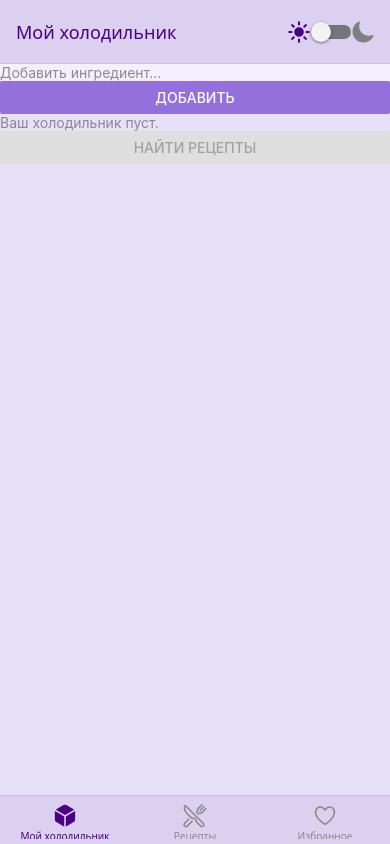
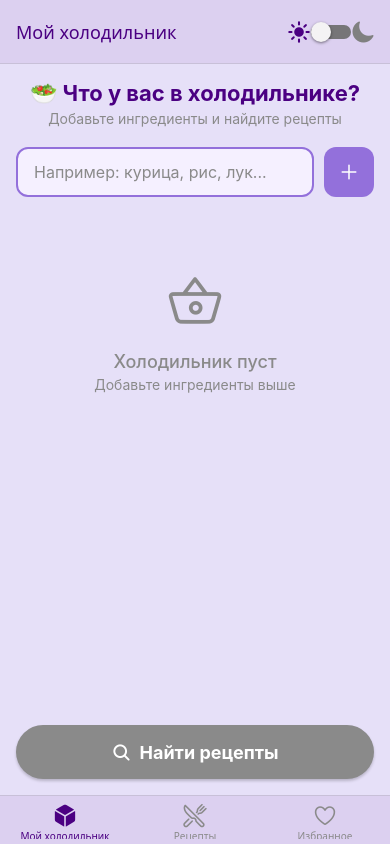
Before and after one commit to Apelsin-cu/food, a React Native app: screen /Refrigerator in a window 390 px wide. Built offline with nearby package versions, Linux system fonts and the light colour scheme.

Commit message:
справлены функции, улучшен интерфейс, полная русификация

```diff
--- a/src/screens/FavoritesScreen.tsx
+++ b/src/screens/FavoritesScreen.tsx
@@ -19,7 +19,10 @@ const FavoritesScreen = () => {
     return (
       <View style={[styles.container, { backgroundColor: colors.background }]}>
         <Ionicons name="heart-dislike-outline" size={80} color={colors.tabBarInactive} />
-        <Text style={[styles.emptyText, { color: colors.tabBarInactive }]}>У вас пока нет избранных рецептов.</Text>
+        <Text style={[styles.emptyTitle, { color: colors.text }]}>Нет избранных</Text>
+        <Text style={[styles.emptyText, { color: colors.tabBarInactive }]}>
+          Нажмите ❤️ на рецепте, чтобы{"\n"}добавить его в избранное
+        </Text>
       </View>
     );
   }
@@ -42,13 +45,21 @@ const styles = StyleSheet.create({
     flex: 1,
     justifyContent: 'center',
     alignItems: 'center',
+    padding: 20,
   },
   listContainer: {
     paddingVertical: 8,
+    paddingHorizontal: 4,
+  },
+  emptyTitle: {
+    marginTop: 16,
+    fontSize: 20,
+    fontWeight: 'bold',
   },
   emptyText: {
-    marginTop: 20,
-    fontSize: 16,
+    marginTop: 8,
+    fontSize: 14,
+    textAlign: 'center',
   },
 });
 
--- a/src/screens/RecipesScreen.tsx
+++ b/src/screens/RecipesScreen.tsx
@@ -1,31 +1,61 @@
+import { Ionicons } from '@expo/vector-icons';
 import { RouteProp, useNavigation, useRoute } from '@react-navigation/native';
 import { StackNavigationProp } from '@react-navigation/stack';
 import React, { useContext, useEffect, useMemo, useState } from 'react';
-import { ActivityIndicator, FlatList, StyleSheet, Text, TouchableOpacity, View } from 'react-native';
+import {
+    ActivityIndicator,
+    Alert,
+    FlatList,
+    StyleSheet,
+    Text,
+    TouchableOpacity,
+    View
+} from 'react-native';
 import RecipeCard from '../components/RecipeCard';
 import { ThemeContext } from '../context/ThemeContext';
 import { RootStackParamList, RootTabParamList } from '../navigation/AppNavigator';
-import { findRecipesByIngredients } from '../services/recipeApi';
+import { getRecipeSuggestionsFromGPT } from '../services/gptService';
+import { findRecipesByIngredients, searchRecipesByName } from '../services/recipeApi';
 import { Recipe } from '../types/recipe';
 
 type RecipesScreenRouteProp = RouteProp<RootTabParamList, 'Recipes'>;
 type RecipesScreenNavigationProp = StackNavigationProp<RootStackParamList, 'RecipeDetail'>;
 
-const FilterChip = ({ label, selected, onSelect, colors }: { label: string, selected: boolean, onSelect: () => void, colors: any }) => (
+const FilterChip = ({
+  label,
+  selected,
+  onSelect,
+  colors
+}: {
+  label: string;
+  selected: boolean;
+  onSelect: () => void;
+  colors: any;
+}) => (
   <TouchableOpacity
-    style={[styles.chip, { backgroundColor: colors.card }, selected && [styles.chipSelected, { backgroundColor: colors.primary }]]}
+    style={[
+      styles.chip,
+      { backgroundColor: colors.card, borderColor: colors.border, borderWidth: 1 },
+      selected && { backgroundColor: colors.primary, borderColor: colors.primary }
+    ]}
     onPress={onSelect}
   >
-    <Text style={[styles.chipText, { color: colors.text }, selected && styles.chipTextSelected]}>{label}</Text>
+    <Text style={[
+      styles.chipText,
+      { color: colors.text },
+      selected && { color: 'white' }
+    ]}>
+      {label}
+    </Text>
   </TouchableOpacity>
 );
 
 const RecipesScreen = () => {
   const route = useRoute<RecipesScreenRouteProp>();
   const navigation = useNavigation<RecipesScreenNavigationProp>();
-  const { ingredients } = route.params;
+  const { ingredients = [] } = route.params || {};
   const [recipes, setRecipes] = useState<Recipe[]>([]);
-  const [loading, setLoading] = useState(true);
+  const [loading, setLoading] = useState(false);
   const [error, setError] = useState<string | null>(null);
   const { colors } = useContext(ThemeContext);
 
@@ -41,12 +71,17 @@ const RecipesScreen = () => {
   const [isDairyFree, setIsDairyFree] = useState(false);
 
   useEffect(() => {
+    if (ingredients.length === 0) {
+      setLoading(false);
+      return;
+    }
+
     const fetchRecipes = async () => {
       try {
         setLoading(true);
+        setError(null);
         const foundRecipes = await findRecipesByIngredients(ingredients);
         setRecipes(foundRecipes);
-        setError(null);
       } catch (e) {
         setError('Не удалось загрузить рецепты. Попробуйте ещё.');
         console.error(e);
@@ -61,7 +96,7 @@ const RecipesScreen = () => {
   // Функция для получения предложений от GPT
   const handleGetGptSuggestions = async () => {
     if (ingredients.length === 0) {
-      Alert.alert('Ошибка', 'Добавьте ингредиенты для получения предложений от GPT');
+      Alert.alert('Ошибка', 'Сначала добавьте ингредиенты в холодильник');
       return;
     }
 
@@ -72,13 +107,11 @@ const RecipesScreen = () => {
       setGptSuggestions(suggestions);
 
       if (suggestions.length > 0) {
-        // Ищем рецепты по первому предложению GPT
         const allRecipes: Recipe[] = [];
         for (const suggestion of suggestions.slice(0, 3)) {
           const found = await searchRecipesByName(suggestion);
           allRecipes.push(...found);
         }
-        // Убираем дубликаты по id
         const uniqueRecipes = allRecipes.filter(
           (recipe, index, self) => index === self.findIndex(r => r.id === recipe.id)
         );
@@ -94,6 +127,8 @@ const RecipesScreen = () => {
 
   // Функция для возврата к обычному поиску
   const handleNormalSearch = async () => {
+    if (ingredients.length === 0) return;
+
     setUseGpt(false);
     setGptSuggestions([]);
     setLoading(true);
@@ -119,13 +154,25 @@ const RecipesScreen = () => {
     });
   }, [recipes, isVegan, isGlutenFree, isVegetarian, isDairyFree]);
 
+  // Если нет ингредиентов
+  if (ingredients.length === 0) {
+    return (
+      <View style={[styles.centerContainer, { backgroundColor: colors.background }]}>
+        <Ionicons name="restaurant-outline" size={80} color={colors.tabBarInactive} />
+        <Text style={[styles.emptyTitle, { color: colors.text }]}>Нет ингредиентов</Text>
+        <Text style={[styles.emptySubtitle, { color: colors.tabBarInactive }]}>
+          Добавьте ингредиенты в холодильник,{'\n'}чтобы найти рецепты
+        </Text>
+      </View>
+    );
+  }
 
   if (loading || loadingGpt) {
     return (
-      <View style={[styles.container, { backgroundColor: colors.background }]}>
+      <View style={[styles.centerContainer, { backgroundColor: colors.background }]}>
         <ActivityIndicator size="large" color={colors.primary} />
-        <Text style={{ color: colors.text, marginTop: 10 }}>
-          {loadingGpt ? 'GPT ищет идеи рецептов...' : 'Ищем рецепты...'}
+        <Text style={[styles.loadingText, { color: colors.text }]}>
+          {loadingGpt ? '🤖 GPT ищет идеи рецептов...' : '🔍 Ищем рецепты...'}
         </Text>
       </View>
     );
@@ -133,14 +180,21 @@ const RecipesScreen = () => {
 
   if (error) {
     return (
-      <View style={[styles.container, { backgroundColor: colors.background }]}>
+      <View style={[styles.centerContainer, { backgroundColor: colors.background }]}>
+        <Ionicons name="cloud-offline-outline" size={60} color={colors.error} />
         <Text style={[styles.errorText, { color: colors.error }]}>{error}</Text>
+        <TouchableOpacity
+          style={[styles.retryButton, { backgroundColor: colors.primary }]}
+          onPress={handleNormalSearch}
+        >
+          <Text style={styles.retryButtonText}>Попробовать снова</Text>
+        </TouchableOpacity>
       </View>
     );
   }
 
   return (
-    <View style={{flex: 1, backgroundColor: colors.background}}>
+    <View style={{ flex: 1, backgroundColor: colors.background }}>
       {/* GPT кнопка */}
       <View style={styles.gptContainer}>
         <TouchableOpacity
@@ -149,7 +203,7 @@ const RecipesScreen = () => {
         >
           <Ionicons name="sparkles" size={20} color="white" style={{ marginRight: 8 }} />
           <Text style={styles.gptButtonText}>
-            {useGpt ? 'Обычный поиск' : 'Спросить GPT'}
+            {useGpt ? 'Обычный поиск' : '✨ Спросить GPT'}
           </Text>
         </TouchableOpacity>
       </View>
@@ -157,7 +211,9 @@ const RecipesScreen = () => {
       {/* GPT предложения */}
       {useGpt && gptSuggestions.length > 0 && (
         <View style={[styles.suggestionsContainer, { backgroundColor: colors.card }]}>
-          <Text style={[styles.suggestionsTitle, { color: colors.primary }]}>Идеи от GPT:</Text>
+          <Text style={[styles.suggestionsTitle, { color: colors.primary }]}>
+            💡 Идеи от GPT:
+          </Text>
           <View style={styles.suggestionsList}>
             {gptSuggestions.map((suggestion, index) => (
               <View key={index} style={[styles.suggestionChip, { backgroundColor: colors.accent }]}>
@@ -169,20 +225,31 @@ const RecipesScreen = () => {
       )}
 
       {/* Фильтры */}
-      <View style={[styles.filtersContainer, { backgroundColor: colors.background }]}>
-        <FilterChip label="Веган" selected={isVegan} onSelect={() => setIsVegan(!isVegan)} colors={colors} />
-        <FilterChip label="Без глютена" selected={isGlutenFree} onSelect={() => setIsGlutenFree(!isGlutenFree)} colors={colors} />
-        <FilterChip label="Вегетарианское" selected={isVegetarian} onSelect={() => setIsVegetarian(!isVegetarian)} colors={colors} />
-        <FilterChip label="Без молока" selected={isDairyFree} onSelect={() => setIsDairyFree(!isDairyFree)} colors={colors} />
+      <View style={styles.filtersContainer}>
+        <FilterChip label="🌱 Веган" selected={isVegan} onSelect={() => setIsVegan(!isVegan)} colors={colors} />
+        <FilterChip label="🌾 Без глютена" selected={isGlutenFree} onSelect={() => setIsGlutenFree(!isGlutenFree)} colors={colors} />
+        <FilterChip label="🥗 Вегетарианское" selected={isVegetarian} onSelect={() => setIsVegetarian(!isVegetarian)} colors={colors} />
+        <FilterChip label="🥛 Без молока" selected={isDairyFree} onSelect={() => setIsDairyFree(!isDairyFree)} colors={colors} />
       </View>
 
+      {/* Список рецептов */}
       <FlatList
         data={filteredRecipes}
         keyExtractor={(item) => item.id.toString()}
         renderItem={({ item }) => (
-          <RecipeCard recipe={item} onPress={() => navigation.navigate('RecipeDetail', { recipe: item })} />
+          <RecipeCard
+            recipe={item}
+            onPress={() => navigation.navigate('RecipeDetail', { recipe: item })}
+          />
         )}
-        ListEmptyComponent={<Text style={[styles.emptyText, { color: colors.tabBarInactive }]}>Рецепты не найдены для ваших ингредиентов и фильтров.</Text>}
+        ListEmptyComponent={
+          <View style={styles.emptyListContainer}>
+            <Ionicons name="search-outline" size={50} color={colors.tabBarInactive} />
+            <Text style={[styles.emptyListText, { color: colors.tabBarInactive }]}>
+              Рецепты не найдены для ваших ингредиентов и фильтров
+            </Text>
+          </View>
+        }
         contentContainerStyle={styles.listContainer}
       />
     </View>
@@ -190,38 +257,61 @@ const RecipesScreen = () => {
 };
 
 const styles = StyleSheet.create({
-  container: {
+  centerContainer: {
     flex: 1,
     justifyContent: 'center',
     alignItems: 'center',
+    padding: 20,
+  },
+  emptyTitle: {
+    fontSize: 20,
+    fontWeight: 'bold',
+    marginTop: 16,
+  },
+  emptySubtitle: {
+    fontSize: 14,
+    textAlign: 'center',
+    marginTop: 8,
+  },
+  loadingText: {
+    marginTop: 16,
+    fontSize: 16,
+  },
+  errorText: {
+    fontSize: 16,
+    textAlign: 'center',
+    marginTop: 12,
+    marginBottom: 16,
+  },
+  retryButton: {
+    paddingHorizontal: 24,
+    paddingVertical: 12,
+    borderRadius: 20,
+  },
+  retryButtonText: {
+    color: 'white',
+    fontWeight: 'bold',
   },
   listContainer: {
     paddingVertical: 8,
-  },
-  errorText: {
-    fontSize: 16,
-  },
-  emptyText: {
-    textAlign: 'center',
-    marginTop: 50,
-    fontSize: 16,
+    paddingHorizontal: 12,
   },
   filtersContainer: {
     flexDirection: 'row',
     flexWrap: 'wrap',
-    padding: 8,
+    paddingHorizontal: 12,
+    paddingVertical: 8,
     justifyContent: 'center',
   },
   chip: {
-    paddingVertical: 6,
-    paddingHorizontal: 12,
-    borderRadius: 16,
+    paddingVertical: 8,
+    paddingHorizontal: 14,
+    borderRadius: 20,
     margin: 4,
   },
-  chipSelected: {},
-  chipText: {},
-  chipTextSelected: {
-    color: 'white',
+  chipText: {
+    fontSize: 13,
+    fontWeight: '500',
   },
   gptContainer: {
     padding: 12,
@@ -230,9 +320,14 @@ const styles = StyleSheet.create({
   gptButton: {
     flexDirection: 'row',
     alignItems: 'center',
-    paddingVertical: 12,
-    paddingHorizontal: 24,
+    paddingVertical: 14,
+    paddingHorizontal: 28,
     borderRadius: 25,
+    elevation: 3,
+    shadowColor: '#000',
+    shadowOffset: { width: 0, height: 2 },
+    shadowOpacity: 0.2,
+    shadowRadius: 3,
   },
   gptButtonText: {
     color: 'white',
@@ -241,28 +336,40 @@ const styles = StyleSheet.create({
   },
   suggestionsContainer: {
     marginHorizontal: 16,
-    padding: 12,
-    borderRadius: 12,
+    padding: 14,
+    borderRadius: 16,
     marginBottom: 8,
   },
   suggestionsTitle: {
-    fontSize: 14,
+    fontSize: 15,
     fontWeight: 'bold',
-    marginBottom: 8,
+    marginBottom: 10,
   },
   suggestionsList: {
     flexDirection: 'row',
     flexWrap: 'wrap',
   },
   suggestionChip: {
-    paddingVertical: 4,
-    paddingHorizontal: 10,
-    borderRadius: 12,
-    margin: 2,
+    paddingVertical: 6,
+    paddingHorizontal: 12,
+    borderRadius: 14,
+    margin: 3,
   },
   suggestionText: {
     color: 'white',
-    fontSize: 12,
+    fontSize: 13,
+  },
+  emptyListContainer: {
+    flex: 1,
+    justifyContent: 'center',
+    alignItems: 'center',
+    paddingVertical: 60,
+    paddingHorizontal: 20,
+  },
+  emptyListText: {
+    textAlign: 'center',
+    marginTop: 16,
+    fontSize: 15,
   },
 });
 
--- a/src/screens/RefrigeratorScreen.tsx
+++ b/src/screens/RefrigeratorScreen.tsx
@@ -2,7 +2,16 @@ import { Ionicons } from '@expo/vector-icons';
 import { BottomTabNavigationProp } from '@react-navigation/bottom-tabs';
 import { useNavigation } from '@react-navigation/native';
 import React, { useContext, useLayoutEffect, useState } from 'react';
-import { Button, FlatList, KeyboardAvoidingView, Platform, StyleSheet, Text, TextInput, TouchableOpacity, View } from 'react-native';
+import {
+    FlatList,
+    KeyboardAvoidingView,
+    Platform,
+    StyleSheet,
+    Text,
+    TextInput,
+    TouchableOpacity,
+    View
+} from 'react-native';
 import ThemeSwitcher from '../components/ThemeSwitcher';
 import { ThemeContext } from '../context/ThemeContext';
 import { RootTabParamList } from '../navigation/AppNavigator';
@@ -22,15 +31,19 @@ const RefrigeratorScreen = () => {
   }, [navigation]);
 
   const handleAddIngredient = () => {
-// ...
+    const trimmed = currentIngredient.trim();
+    if (trimmed && !ingredients.includes(trimmed.toLowerCase())) {
+      setIngredients([...ingredients, trimmed.toLowerCase()]);
+      setCurrentIngredient('');
+    }
   };
 
   const handleRemoveIngredient = (ingredientToRemove: string) => {
-// ...
+    setIngredients(ingredients.filter(i => i !== ingredientToRemove));
   };
 
   const handleFindRecipes = () => {
-// ...
+    navigation.navigate('Recipes', { ingredients });
   };
 
   return (
@@ -39,33 +52,88 @@ const RefrigeratorScreen = () => {
       style={{ flex: 1, backgroundColor: colors.background }}
     >
       <View style={[styles.container, { backgroundColor: colors.background }]}>
+        {/* Заголовок */}
+        <View style={styles.header}>
+          <Text style={[styles.title, { color: colors.primary }]}>🥗 Что у вас в холодильнике?</Text>
+          <Text style={[styles.subtitle, { color: colors.tabBarInactive }]}>
+            Добавьте ингредиенты и найдите рецепты
+          </Text>
+        </View>
+
+        {/* Поле ввода */}
         <View style={styles.inputContainer}>
           <TextInput
-            style={[styles.input, { borderColor: colors.accent, color: colors.text, backgroundColor: colors.card }]}
-            placeholder="Добавить ингредиент..."
+            style={[styles.input, {
+              borderColor: colors.accent,
+              color: colors.text,
+              backgroundColor: colors.card
+            }]}
+            placeholder="Например: курица, рис, лук..."
             placeholderTextColor={colors.tabBarInactive}
             value={currentIngredient}
             onChangeText={setCurrentIngredient}
             onSubmitEditing={handleAddIngredient}
+            returnKeyType="done"
           />
-          <Button title="Добавить" onPress={handleAddIngredient} color={colors.accent} />
+          <TouchableOpacity
+            style={[styles.addButton, { backgroundColor: colors.accent }]}
+            onPress={handleAddIngredient}
+          >
+            <Ionicons name="add" size={24} color="white" />
+          </TouchableOpacity>
         </View>
+
+        {/* Счётчик */}
+        {ingredients.length > 0 && (
+          <Text style={[styles.counter, { color: colors.tabBarInactive }]}>
+            Добавлено: {ingredients.length} ингредиент(ов)
+          </Text>
+        )}
+
+        {/* Список ингредиентов */}
         <FlatList
           data={ingredients}
           keyExtractor={(item) => item}
+          style={styles.list}
           renderItem={({ item }) => (
             <View style={[styles.ingredientItem, { backgroundColor: colors.card }]}>
-              <Text style={[styles.ingredientText, { color: colors.text }]}>{item}</Text>
-              <TouchableOpacity onPress={() => handleRemoveIngredient(item)}>
-                <Ionicons name="remove-circle-outline" size={24} color={colors.error} />
+              <View style={styles.ingredientLeft}>
+                <Text style={styles.ingredientIcon}>🥬</Text>
+                <Text style={[styles.ingredientText, { color: colors.text }]}>{item}</Text>
+              </View>
+              <TouchableOpacity
+                onPress={() => handleRemoveIngredient(item)}
+                style={styles.removeButton}
+              >
+                <Ionicons name="close-circle" size={26} color={colors.error} />
               </TouchableOpacity>
             </View>
           )}
-          ListEmptyComponent={<Text style={[styles.emptyText, { color: colors.tabBarInactive }]}>Ваш холодильник пуст.</Text>}
+          ListEmptyComponent={
+            <View style={styles.emptyContainer}>
+              <Ionicons name="basket-outline" size={60} color={colors.tabBarInactive} />
+              <Text style={[styles.emptyText, { color: colors.tabBarInactive }]}>
+                Холодильник пуст
+              </Text>
+              <Text style={[styles.emptySubtext, { color: colors.tabBarInactive }]}>
+                Добавьте ингредиенты выше
+              </Text>
+            </View>
+          }
         />
-        <View style={styles.buttonContainer}>
-          <Button title="Найти рецепты" onPress={handleFindRecipes} disabled={ingredients.length === 0} color={colors.primary} />
-        </View>
+
+        {/* Кнопка поиска */}
+        <TouchableOpacity
+          style={[
+            styles.findButton,
+            { backgroundColor: ingredients.length > 0 ? colors.primary : colors.tabBarInactive }
+          ]}
+          onPress={handleFindRecipes}
+          disabled={ingredients.length === 0}
+        >
+          <Ionicons name="search" size={20} color="white" style={{ marginRight: 8 }} />
+          <Text style={styles.findButtonText}>Найти рецепты</Text>
+        </TouchableOpacity>
       </View>
     </KeyboardAvoidingView>
   );
@@ -73,26 +141,110 @@ const RefrigeratorScreen = () => {
 
 const styles = StyleSheet.create({
   container: {
-// ...
+    flex: 1,
+    padding: 16,
+  },
+  header: {
+    marginBottom: 20,
+    alignItems: 'center',
+  },
+  title: {
+    fontSize: 22,
+    fontWeight: 'bold',
+    marginBottom: 4,
+  },
+  subtitle: {
+    fontSize: 14,
   },
   inputContainer: {
-// ...
+    flexDirection: 'row',
+    marginBottom: 12,
   },
   input: {
-// ...
+    flex: 1,
+    height: 50,
+    borderWidth: 2,
+    borderRadius: 12,
+    paddingHorizontal: 16,
+    fontSize: 16,
+    marginRight: 10,
+  },
+  addButton: {
+    width: 50,
+    height: 50,
+    borderRadius: 12,
+    justifyContent: 'center',
+    alignItems: 'center',
+  },
+  counter: {
+    fontSize: 12,
+    marginBottom: 8,
+    textAlign: 'center',
+  },
+  list: {
+    flex: 1,
   },
   ingredientItem: {
-// ...
+    flexDirection: 'row',
+    alignItems: 'center',
+    justifyContent: 'space-between',
+    padding: 14,
+    marginVertical: 4,
+    borderRadius: 12,
+    elevation: 2,
+    shadowColor: '#000',
+    shadowOffset: { width: 0, height: 1 },
+    shadowOpacity: 0.1,
+    shadowRadius: 2,
+  },
+  ingredientLeft: {
+    flexDirection: 'row',
+    alignItems: 'center',
+  },
+  ingredientIcon: {
+    fontSize: 20,
+    marginRight: 10,
   },
   ingredientText: {
-// ...
+    fontSize: 16,
+    textTransform: 'capitalize',
+  },
+  removeButton: {
+    padding: 4,
+  },
+  emptyContainer: {
+    flex: 1,
+    justifyContent: 'center',
+    alignItems: 'center',
+    paddingVertical: 60,
   },
   emptyText: {
-// ...
+    marginTop: 16,
+    fontSize: 18,
+    fontWeight: '500',
   },
-  buttonContainer: {
-// ...
-  }
+  emptySubtext: {
+    marginTop: 4,
+    fontSize: 14,
+  },
+  findButton: {
+    flexDirection: 'row',
+    height: 54,
+    borderRadius: 27,
+    justifyContent: 'center',
+    alignItems: 'center',
+    marginTop: 12,
+    elevation: 3,
+    shadowColor: '#000',
+    shadowOffset: { width: 0, height: 2 },
+    shadowOpacity: 0.2,
+    shadowRadius: 3,
+  },
+  findButtonText: {
+    color: 'white',
+    fontSize: 18,
+    fontWeight: 'bold',
+  },
 });
 
 export default RefrigeratorScreen;
```
Also changed, not shown: src/components/RecipeCard.tsx (+5 -5 lines).
